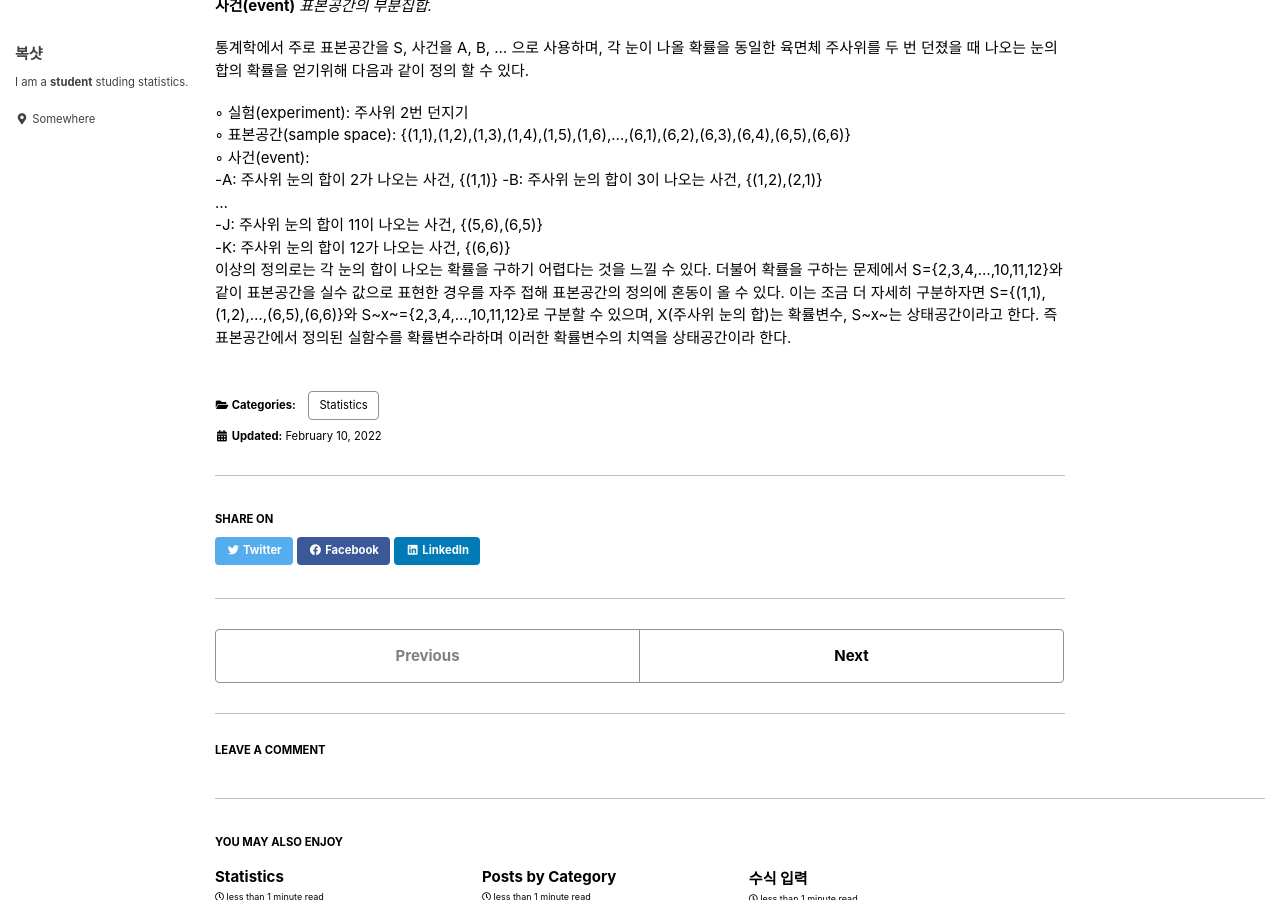
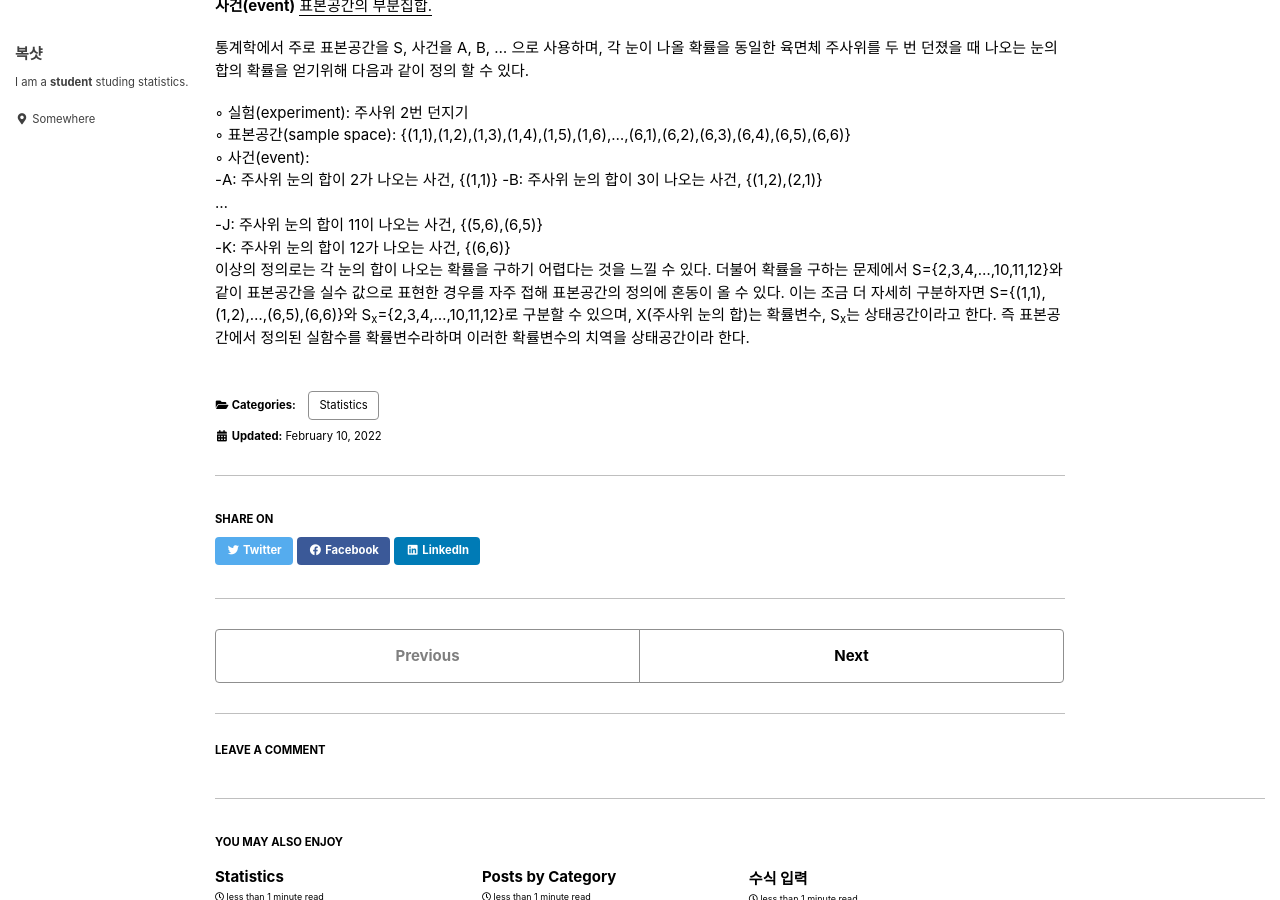
Before and after one commit to Bogshot/bogshot.github.io, a Jekyll site: the page built from _posts/2022-02-10-probability(1).md, in a window 1280 px wide and 900 px high, scrolled down 451 px. Built offline with Jekyll 4.4.1, drawn with Linux system fonts in a browser that asks for light colours; cached includes are drawn as plain includes; comment, search, counter and statistics services are not loaded.

```diff
--- a/_posts/2022-02-10-probability(1).md
+++ b/_posts/2022-02-10-probability(1).md
@@ -16,11 +16,11 @@ comments: true
 이상의 모형 중 확률모형을 만들기 위해서 '실험', '표본공간', '사건'의 정의가 필요하다. 정의 설명에 앞서 해당 블로그 포스팅을 시작하는 이유를 간단하게 작성하고자 한다. 짧지만 통계학을 공부하면서 정의를 스스로 명확하게 인지하지 못하면 다른 이들에게 설명할 수 없거나, 단순히 비슷한 유형의 문제풀이 방법을 외워 시험을 보는 지속되지 지식을 쌓는 행동을 반복한다고 느꼈다. 이에 블로그를 통해 다른 학우들에게 지식을 공유를 하는 1차 의미와 더불어 스스로 머리속에 있는 통계학을 정의하고자 한다.
 
 **실험(experiment)**
-_어떤 현상의 관측결과를 얻기 위한 과정._
+<u>어떤 현상의 관측결과를 얻기 위한 과정.</u>
 **표본공간(sample space)**
-_모든 관찰 가능한 결과의 집합._
+<u>모든 관찰 가능한 결과의 집합.</u>
 **사건(event)**
-_표본공간의 부분집합._
+<u>표본공간의 부분집합.</u>
 
 
 통계학에서 주로 표본공간을 S, 사건을 A, B, ... 으로 사용하며, 각 눈이 나올 확률을 동일한 육면체 주사위를 두 번 던졌을 때 나오는 눈의 합의 확률을 얻기위해 다음과 같이 정의 할 수 있다.
@@ -33,4 +33,4 @@ _표본공간의 부분집합._
   ...
   -J: 주사위 눈의 합이 11이 나오는 사건, {(5,6),(6,5)}
   -K: 주사위 눈의 합이 12가 나오는 사건, {(6,6)}
-이상의 정의로는 각 눈의 합이 나오는 확률을 구하기 어렵다는 것을 느낄 수 있다. 더불어 확률을 구하는 문제에서 S={2,3,4,...,10,11,12}와 같이 표본공간을 실수 값으로 표현한 경우를 자주 접해 표본공간의 정의에 혼동이 올 수 있다. 이는 조금 더 자세히 구분하자면 S={(1,1),(1,2),...,(6,5),(6,6)}와 S~x~={2,3,4,...,10,11,12}로 구분할 수 있으며, X(주사위 눈의 합)는 확률변수, S~x~는 상태공간이라고 한다. 즉 표본공간에서 정의된 실함수를 확률변수라하며 이러한 확률변수의 치역을 상태공간이라 한다.
+이상의 정의로는 각 눈의 합이 나오는 확률을 구하기 어렵다는 것을 느낄 수 있다. 더불어 확률을 구하는 문제에서 S={2,3,4,...,10,11,12}와 같이 표본공간을 실수 값으로 표현한 경우를 자주 접해 표본공간의 정의에 혼동이 올 수 있다. 이는 조금 더 자세히 구분하자면 S={(1,1),(1,2),...,(6,5),(6,6)}와 S<sub>x</sub>={2,3,4,...,10,11,12}로 구분할 수 있으며, X(주사위 눈의 합)는 확률변수, S<sub>x</sub>는 상태공간이라고 한다. 즉 표본공간에서 정의된 실함수를 확률변수라하며 이러한 확률변수의 치역을 상태공간이라 한다.
```
